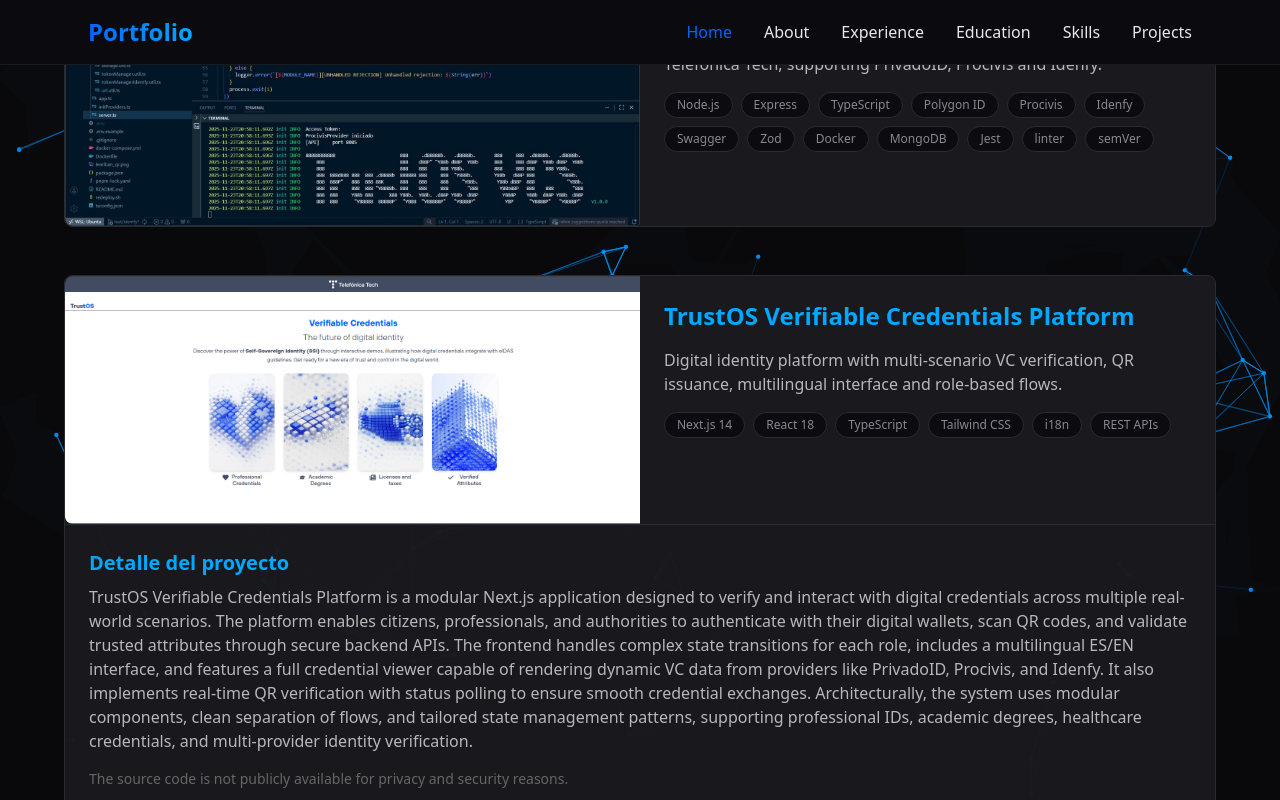
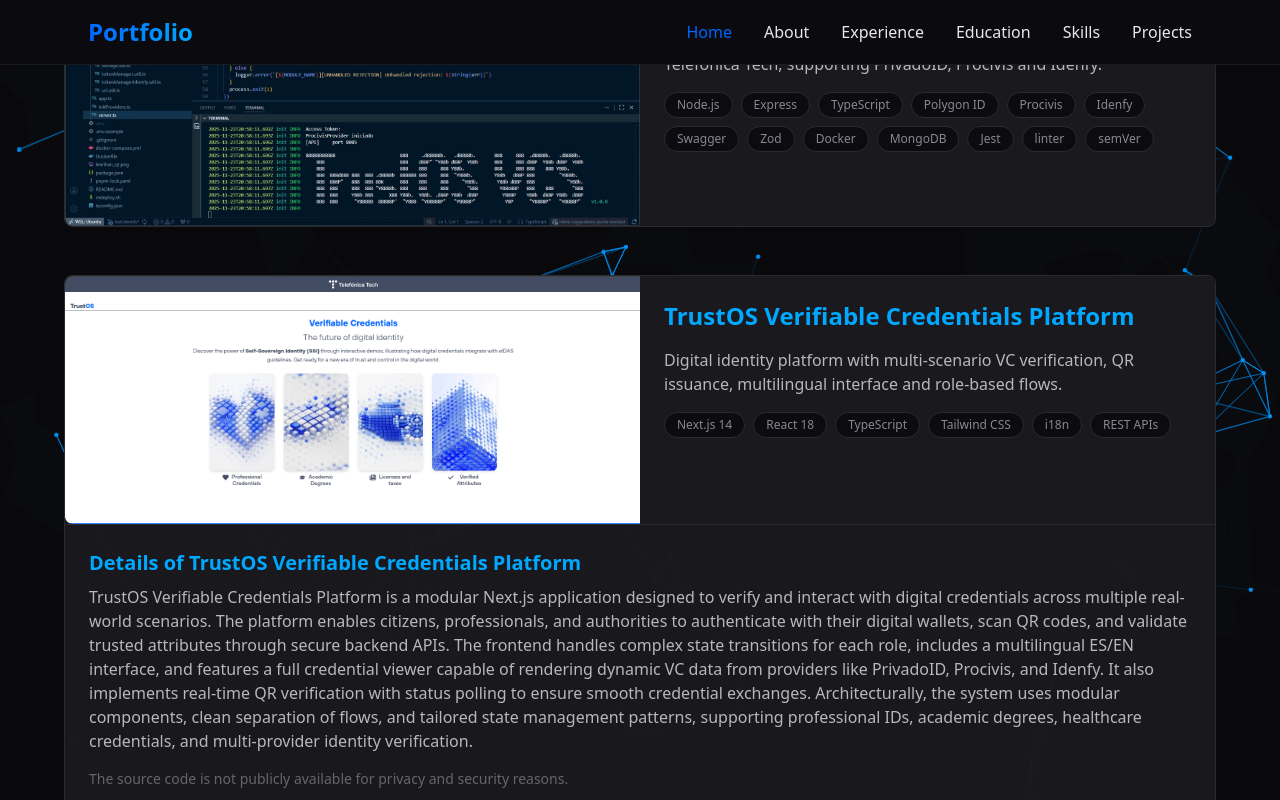
Before and after one commit to paura432/portfolio-pau, a Next.js app: page / in a window 1280 px wide. Both pictures are taken after a click on the element 640 px from the left and 4201 px from the top of the page. Shown: the part 3801-4601 px from the top of the page. Built offline with nearby package versions, Linux system fonts and the light colour scheme.

Commit message:
fix: to english

```diff
--- a/app/page.jsx
+++ b/app/page.jsx
@@ -306,7 +306,7 @@ export default function Portfolio() {
                   {openProject === index && (
                     <div className="p-4 sm:p-6 bg-[#1a1a1f]/80 border-t border-[#2a2a2f] animate-fadeIn">
                       <h4 className="text-lg sm:text-xl font-bold mb-2 text-[#00a8ff]">
-                        Detalle del proyecto
+                        Details of {project.titulo}
                       </h4>
 
                       <p className="text-sm sm:text-base text-[#b8b8ba] leading-relaxed mb-3 sm:mb-4">
```
